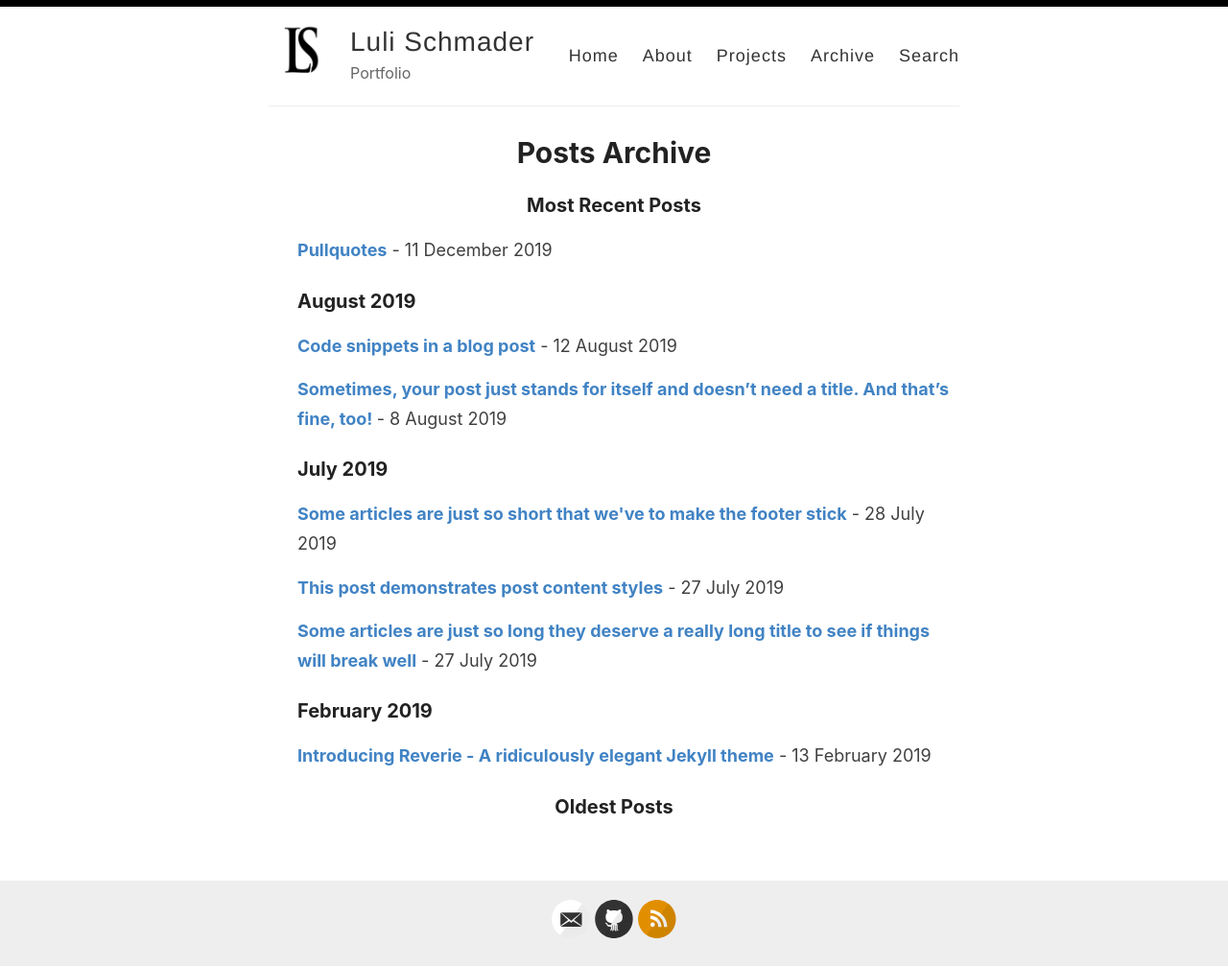
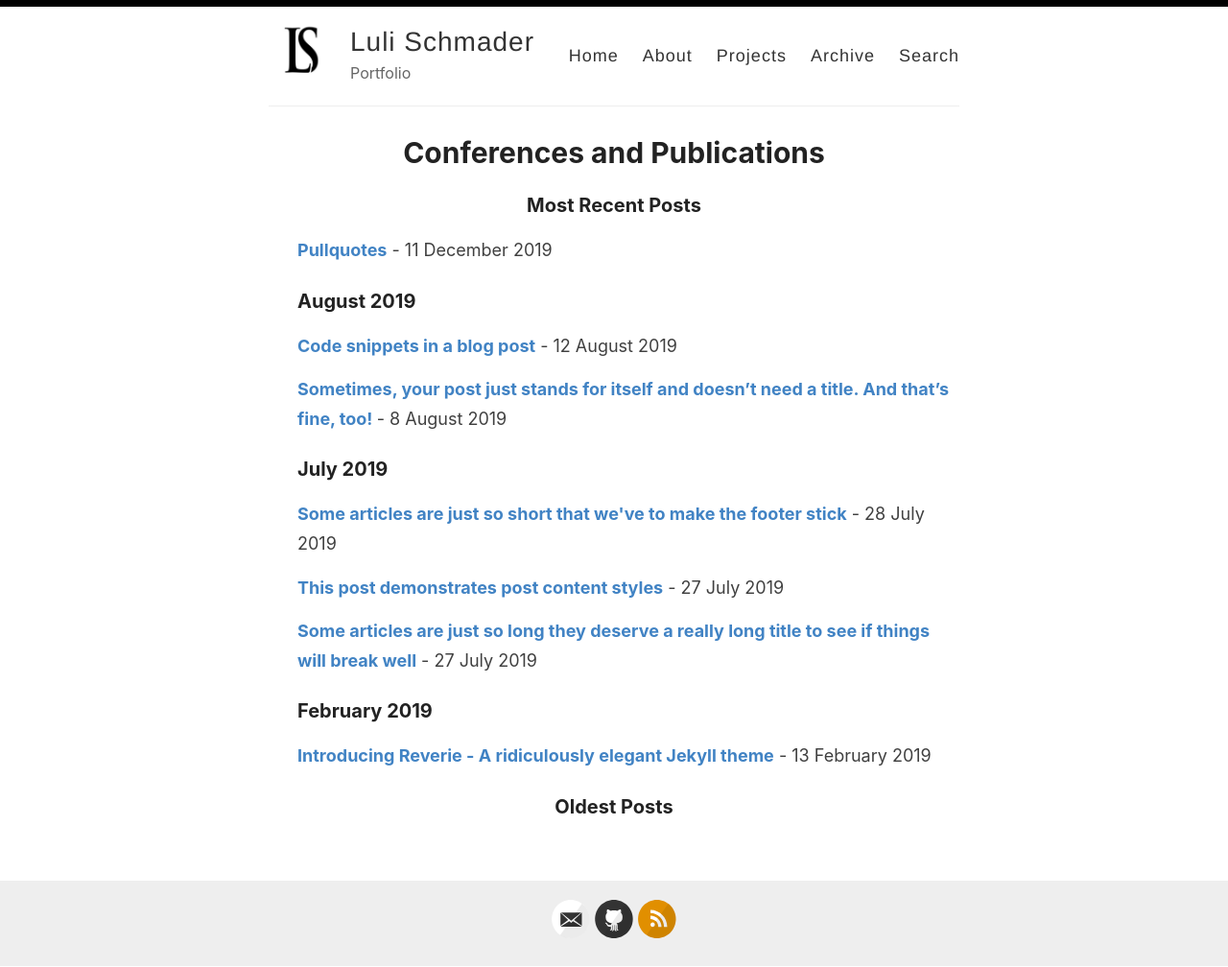
Before and after one commit to lulischmader/lulischmader.github.io, a Jekyll site: the page built from _pages/archive.md, in a window 1280 px wide. Shown: the whole page at 96% size. Built offline with Jekyll 4.4.1, drawn with Linux system fonts in a browser that asks for light colours.

Commit message:
Update archive.md

```diff
--- a/_pages/archive.md
+++ b/_pages/archive.md
@@ -1,7 +1,7 @@
 ---
 layout: page
 permalink: /archive/
-title: Posts Archive
+title: Conferences and Publications
 ---
 
 
```
